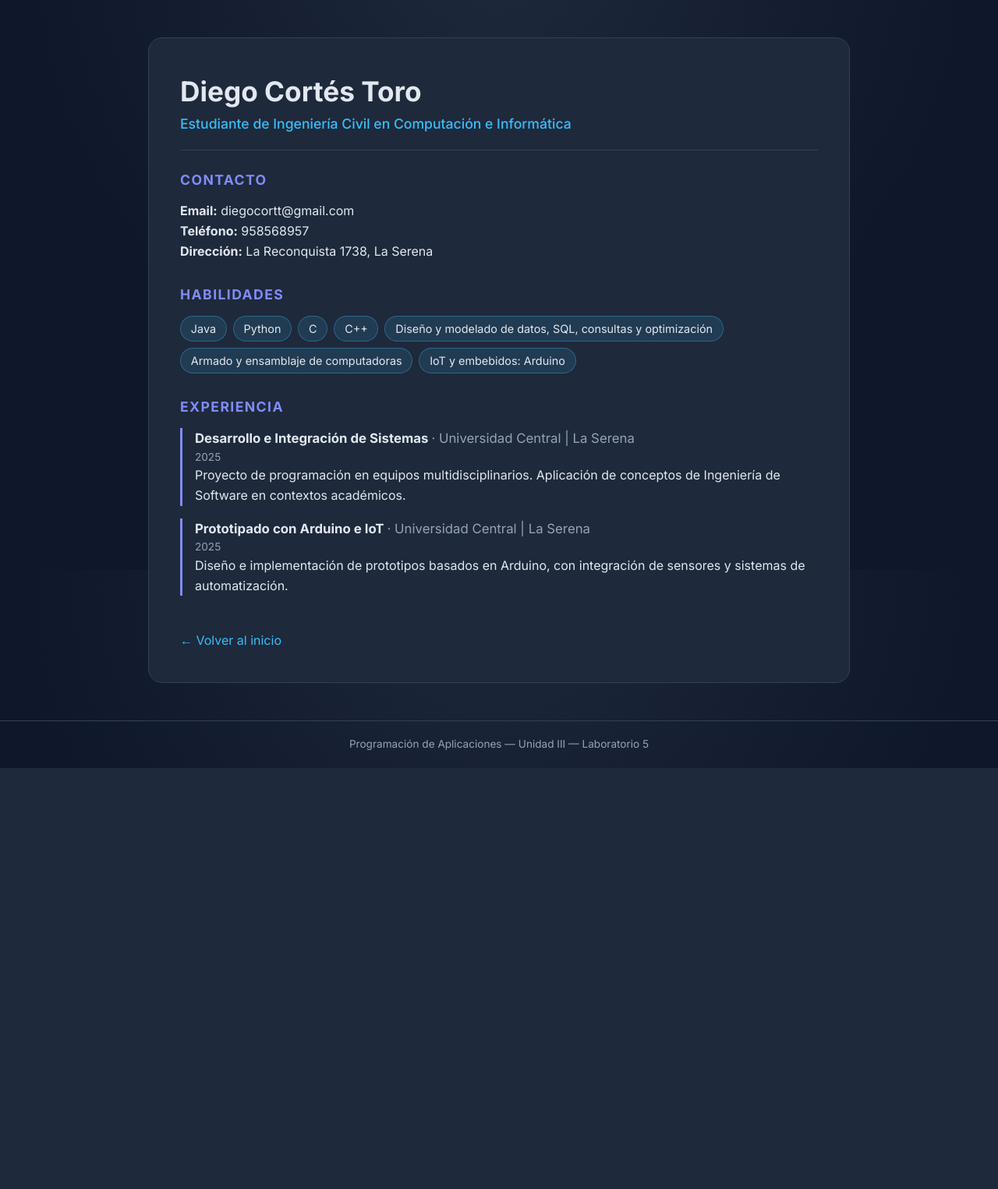
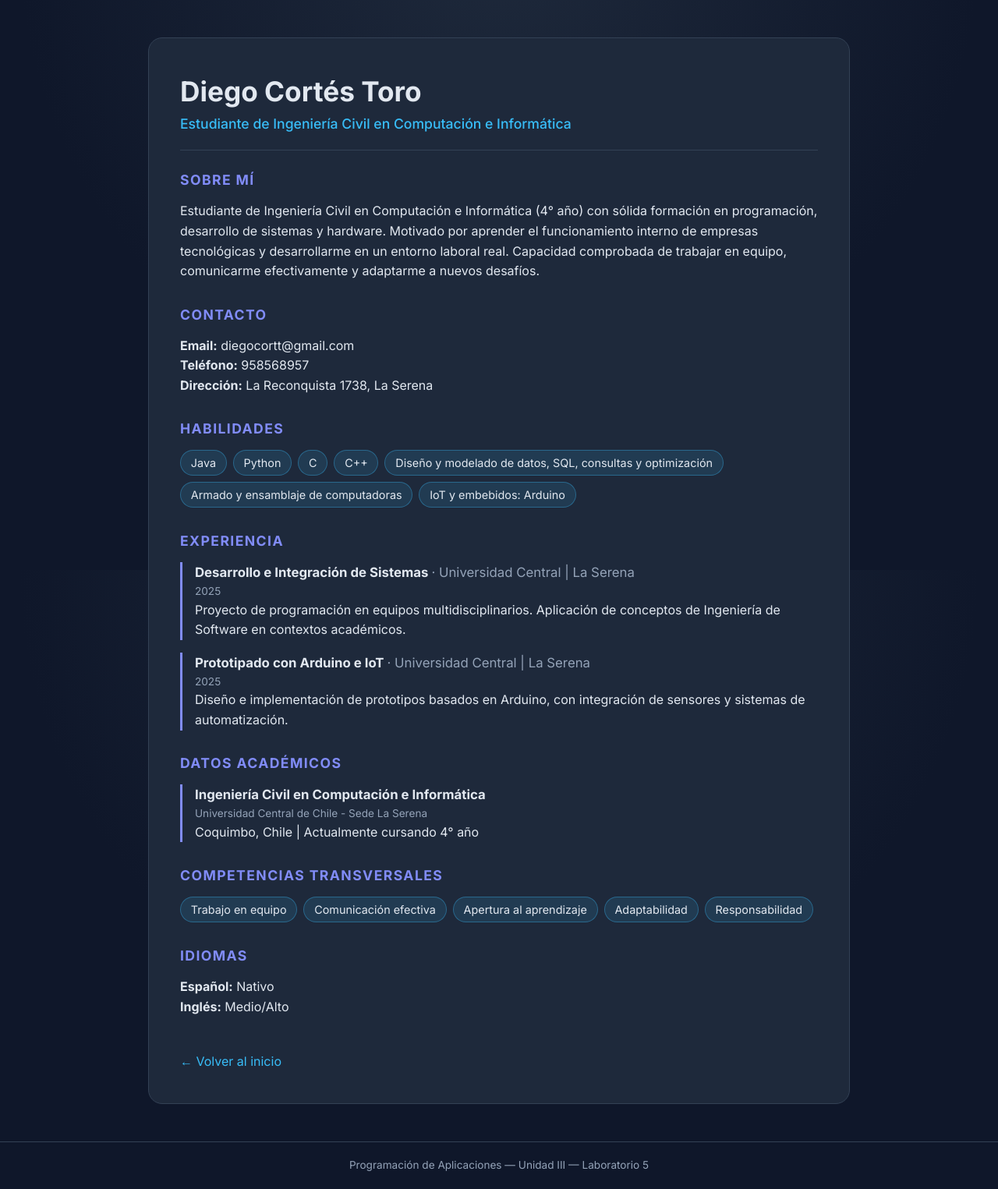
Before and after one commit to diegod117/Laboratorio5_PA_Django, a Django app: page /cv/diego/ in a window 1280 px wide. Shown: the part 69-1594 px from the top of the page at 78% size. Before the commit the page ends 1054 px from the top, so only its background shows below. Run offline with Django 5.2, Linux system fonts and the light colour scheme.

Commit message:
Ampliar CV de Diego: sobre mi, datos academicos, competencias e idiomas

```diff
--- a/cv/views.py
+++ b/cv/views.py
@@ -74,5 +74,23 @@ def cv_diego(request):
                                'con integración de sensores y sistemas de automatización.',
             },
         ],
+        'sobre_mi': 'Estudiante de Ingeniería Civil en Computación e Informática (4° año) con sólida '
+                    'formación en programación, desarrollo de sistemas y hardware. Motivado por aprender el '
+                    'funcionamiento interno de empresas tecnológicas y desarrollarme en un entorno laboral real. '
+                    'Capacidad comprobada de trabajar en equipo, comunicarme efectivamente y adaptarme a nuevos '
+                    'desafíos.',
+        'educacion': {
+            'institucion': 'Universidad Central de Chile - Sede La Serena',
+            'carrera': 'Ingeniería Civil en Computación e Informática',
+            'detalle': 'Coquimbo, Chile | Actualmente cursando 4° año',
+        },
+        'competencias': [
+            'Trabajo en equipo', 'Comunicación efectiva', 'Apertura al aprendizaje',
+            'Adaptabilidad', 'Responsabilidad',
+        ],
+        'idiomas': [
+            {'idioma': 'Español', 'nivel': 'Nativo'},
+            {'idioma': 'Inglés', 'nivel': 'Medio/Alto'},
+        ],
     }
     return render(request, 'cv/cv_diego.html', contexto)
--- a/templates/cv/cv_diego.html
+++ b/templates/cv/cv_diego.html
@@ -8,6 +8,11 @@
         <h1>{{ nombre }}</h1>
         <p class="cv-title">{{ titulo }}</p>
     </header>
+
+    <section class="cv-section">
+        <h2>Sobre mí</h2>
+        <p>{{ sobre_mi }}</p>
+    </section>
 
     <section class="cv-section">
         <h2>Contacto</h2>
@@ -38,6 +43,33 @@
         {% endfor %}
     </section>
 
+    <section class="cv-section">
+        <h2>Datos académicos</h2>
+        <div class="exp">
+            <h3>{{ educacion.carrera }}</h3>
+            <p class="exp-period">{{ educacion.institucion }}</p>
+            <p>{{ educacion.detalle }}</p>
+        </div>
+    </section>
+
+    <section class="cv-section">
+        <h2>Competencias transversales</h2>
+        <ul class="skills">
+            {% for c in competencias %}
+            <li>{{ c }}</li>
+            {% endfor %}
+        </ul>
+    </section>
+
+    <section class="cv-section">
+        <h2>Idiomas</h2>
+        <ul class="contact-list">
+            {% for i in idiomas %}
+            <li><strong>{{ i.idioma }}:</strong> {{ i.nivel }}</li>
+            {% endfor %}
+        </ul>
+    </section>
+
     <a class="back" href="{% url 'home' %}">&larr; Volver al inicio</a>
 </article>
 {% endblock %}
```
